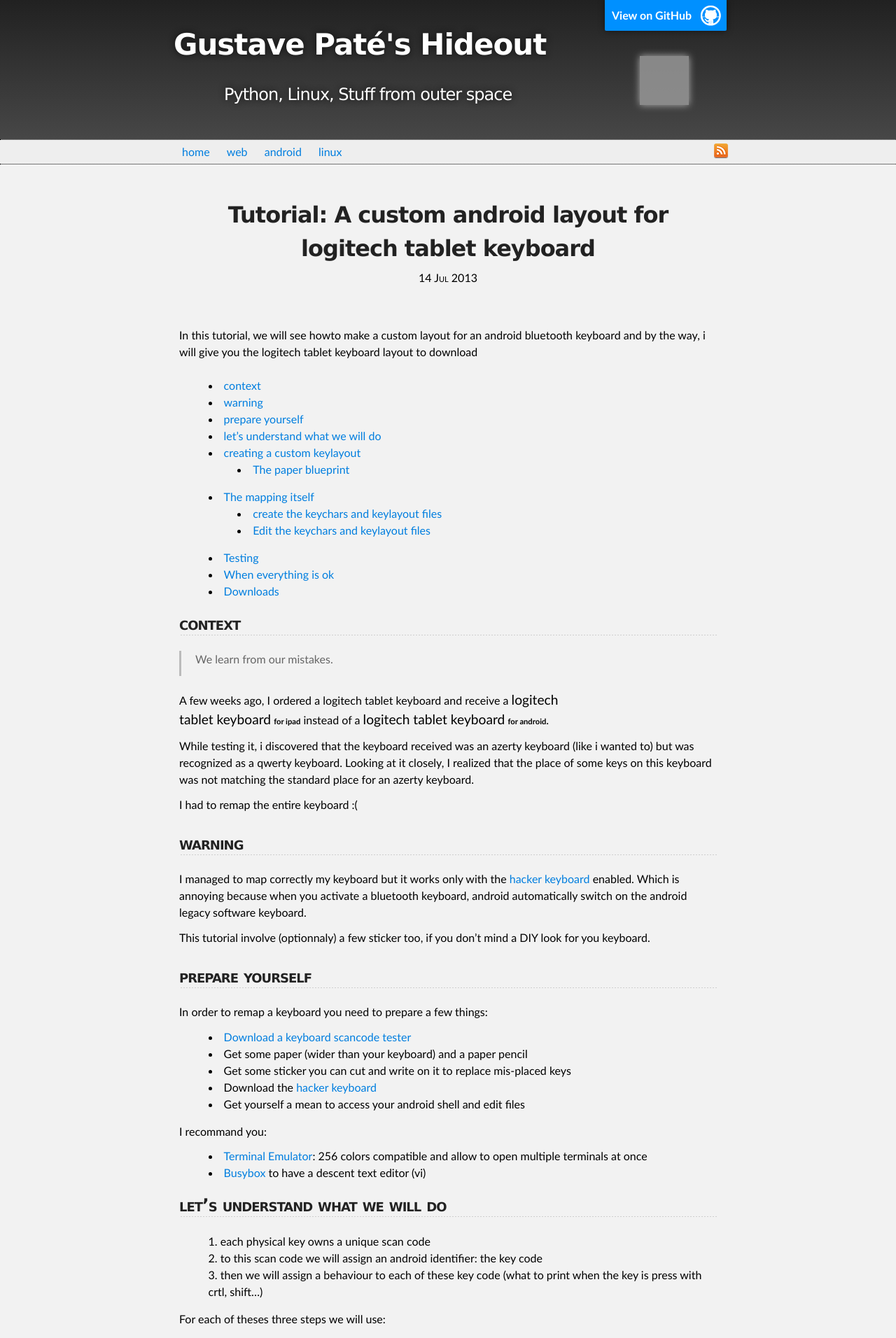
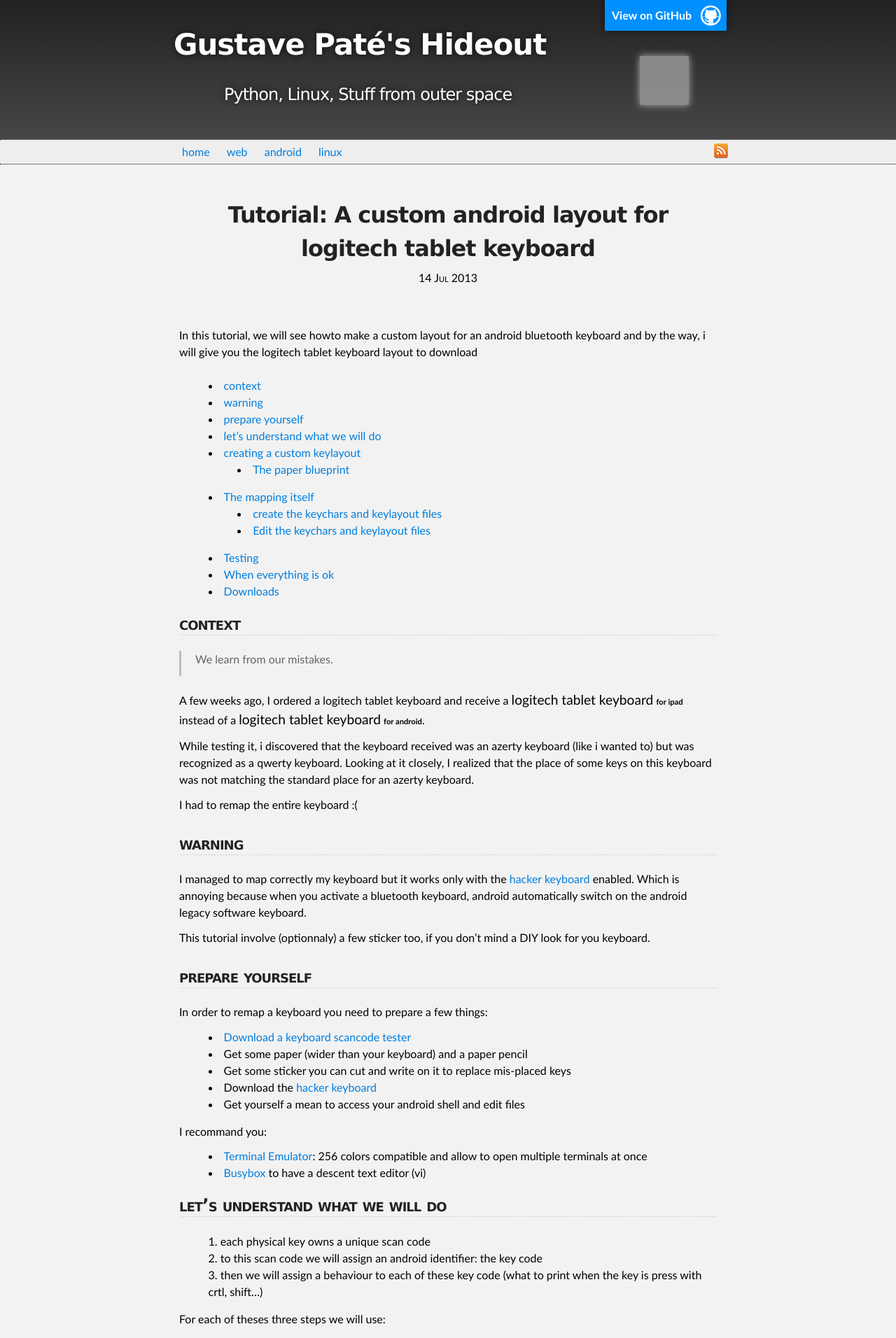
Before and after one commit to GustavePate/gustavepate.github.io, a Jekyll site: the page built from _posts/2013-07-14-android-keyboard-layout-logitech-tablet-keyboard.md, in a window 1280 px wide. Shown: the top 1912 px of the page at 70% size. Built offline with Jekyll 4.4.1, drawn with Linux system fonts in a browser that asks for light colours; comment, search, counter and statistics services are not loaded; grey boxes are pictures that could not be loaded.

```diff
--- a/_layouts/post.html
+++ b/_layouts/post.html
@@ -18,11 +18,11 @@ layout: default
 
 {% include social.html %}
 
-<! -- postfooter -->
+<!-- postfooter -->
 <div id='postfooter'>
 
     <!-- categories -->
-    <div id="post_cat_list">
+    <div class="post_cat_list">
         <ul class='keyword_list'>
 
             {% assign listsize = (page.categories | size) %}
@@ -42,7 +42,7 @@ layout: default
     </div>
 
     <!-- tags -->
-    <div id="post_cat_list">
+    <div class="post_cat_list">
         <ul class='keyword_list'>
 
             {% assign listsize = (page.tags | size) %}
--- a/_posts/2013-07-14-android-keyboard-layout-logitech-tablet-keyboard.md
+++ b/_posts/2013-07-14-android-keyboard-layout-logitech-tablet-keyboard.md
@@ -17,9 +17,7 @@ article: yes
 >We learn from our mistakes.
 
 
-A few weeks ago, I ordered a logitech tablet keyboard and receive a <big> logitech
-tablet keyboard</big> __<small>for ipad</small>__ instead of a <big>logitech tablet
-keyboard</big> __<small>for android</small>__.
+A few weeks ago, I ordered a logitech tablet keyboard and receive a <span class="big"> logitech tablet keyboard</span> __<small>for ipad</small>__ instead of a <span class="big">logitech tablet keyboard</span> __<small>for android</small>__.
 
 While testing it, i discovered that the keyboard received was an azerty keyboard (like i wanted to) but was recognized as a qwerty keyboard. Looking at it closely, I realized that the place of some keys on this keyboard was not matching the standard place for an azerty keyboard.
 
--- a/css/main.css
+++ b/css/main.css
@@ -114,7 +114,7 @@ small {
   font-size: 0.7em;
 }
 
-big {
+.big {
   font-size: 1.2em;
 }
 
@@ -680,29 +680,28 @@ ul.posts span {
     margin: 2.5em 0em 2em 0em;
 }
 
-#post_cat_list{
+.post_cat_list{
 
     margin: 0px;
     padding: 0px;
 }
 
 
-#post_cat_list .keyword_list{
+.post_cat_list .keyword_list{
     margin: 0px;
     margin: 1em 0em 0em 0em;
     padding: 0.5em 0em 0em 0em;
     font-size: 0.8em;
 }
 
-#post_cat_list .list_title{
+.post_cat_list .list_title{
     list-style: none;
     display: inline;
-    background-color: none;
     padding: 0.2em 0.2em 0.2em 0em;
     margin: 0px;
 }
 
-#post_cat_list .keyword{
+.post_cat_list .keyword{
 
     list-style: none;
     display: inline;
```
